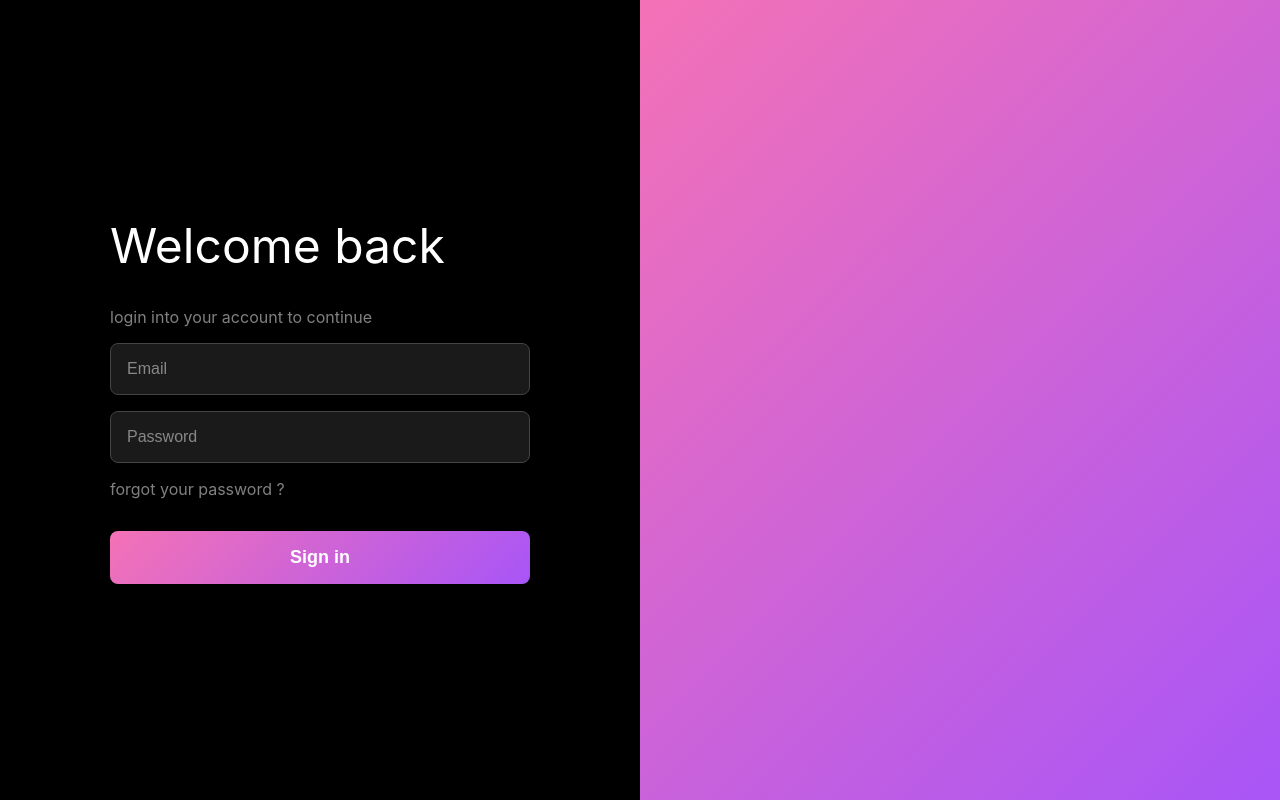
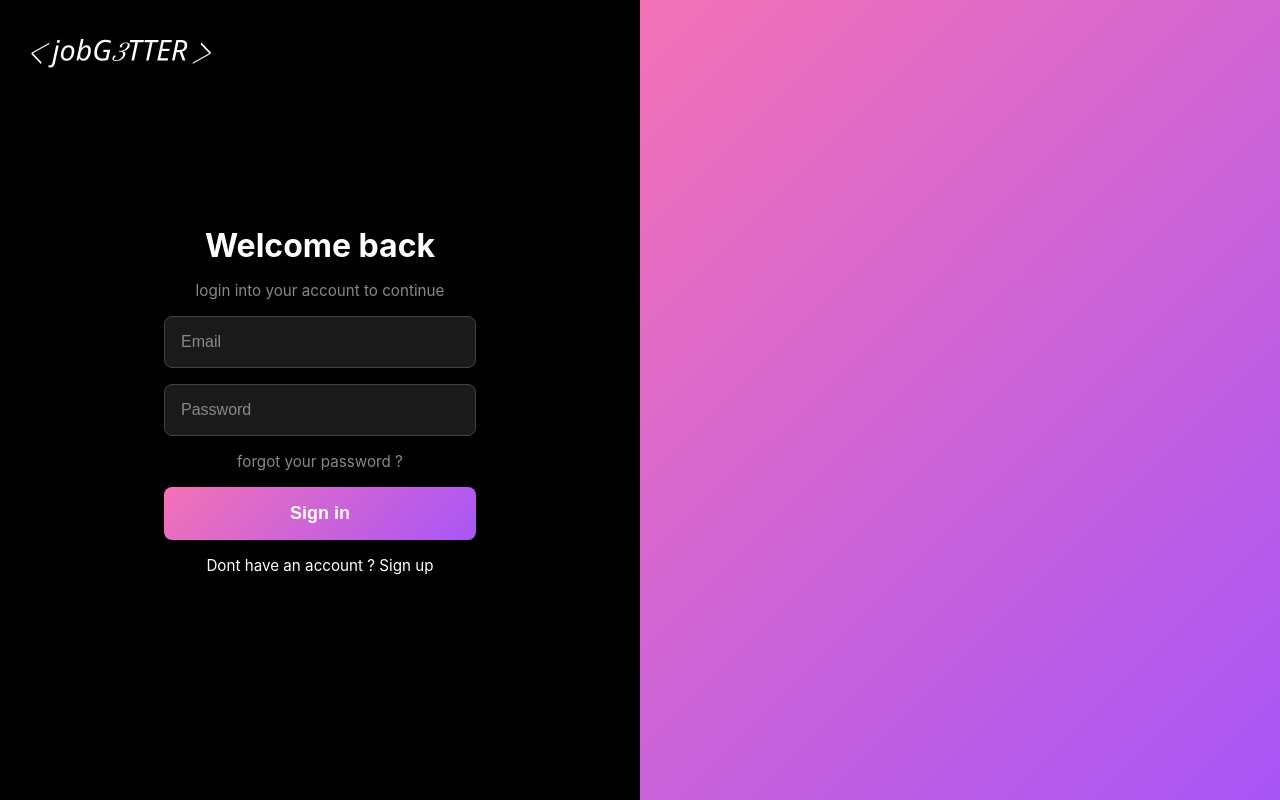
Before and after one commit to charly-2025/Job-Aggregator-Epitech, a React (Create React App) app in the folder app/frontend/: page / in a window 1280 px wide. Built offline with nearby package versions, Linux system fonts and the light colour scheme.

Commit message:
[FEAT](frontend) chose a name for the site, and put the logo on the lending page

```diff
--- a/app/frontend/src/App.css
+++ b/app/frontend/src/App.css
@@ -9,12 +9,12 @@ body, html {
 }
 
 /* PAGE SPLIT */
-
-
-
 .page-container {
   display: flex;
   height: 100vh;
+  width: 100vw;
+  overflow: hidden;
+  position: relative;
 }
 
 .left-side {
@@ -23,6 +23,8 @@ body, html {
   display: flex;
   justify-content: center;
   align-items: center;
+  position: relative;
+  overflow: hidden;
 }
 
 .right-side {
@@ -30,27 +32,21 @@ body, html {
   background: linear-gradient(135deg, #f472b6, #a855f7);
 }
 
-/*LOGIN */
-
-
-
+/* LOGIN */
 .login-container {
   display: flex;
   flex-direction: column;
   gap: 16px;
-  width: 420px;
+  width: 100%;
+  max-width: 360px;
+  padding: 0 24px;
+  text-align: center;
 }
 
-.login-header h2 {
-  color: white;
-  font-size: 2rem;
-  font-weight: bold;
-  margin-bottom: 8px;
-}
-
-.login-header p {
-  color: #888;
-  font-size: 0.95rem;
+.login-container form {
+  display: flex;
+  flex-direction: column;
+  gap: 16px;
 }
 
 .login-container input {
@@ -83,20 +79,29 @@ body, html {
   opacity: 0.9;
 }
 
-.login-container form {
-  display: flex;
-  flex-direction: column;
-  gap: 16px;
-}
-
- /* TEXT */
-
- .Text {
+/* TEXT */
+.Text {
   color: white;
-  font-size: 300%;
+  font-size: 2rem;
+  font-weight: bold;
 }
 
 .Subtext {
-  color: grey;
-  size: 70%;
+  color: #888;
+  font-size: 0.95rem;
 }
+
+.Text2 {
+  color: white;
+  font-size: 0.95rem;
+  text-align: center;
+}
+
+/* LOGO */
+.logo {
+  position: absolute;
+  top: 24px;
+  left: 24px;
+  width: 250px;
+  z-index: 10;
+}
--- a/app/frontend/src/App.js
+++ b/app/frontend/src/App.js
@@ -12,12 +12,12 @@ function App() {
 
   return (
     <div className="page-container">
-
+      <img src="/logo.png" alt="logo" className="logo" />
 
       <div className="left-side">
         <div className="login-container">
-        <div className="Text">Welcome back</div><i></i>
-        <div className="Subtext">login into your account to continue</div>
+          <div className="Text">Welcome back</div>
+          <div className="Subtext">login into your account to continue</div>
           <form onSubmit={handleSubmit}>
             <input
               type="email"
@@ -31,15 +31,14 @@ function App() {
               onChange={(e) => setPassword(e.target.value)}
               placeholder="Password"
             />
-            <div className="Subtext">forgot your password ?</div><i></i>
+            <div className="Subtext">forgot your password ?</div>
             <button type="submit">Sign in</button>
           </form>
+          <div className="Text2">Dont have an account ? Sign up</div>
         </div>
       </div>
 
-
       <div className="right-side"></div>
-
     </div>
   );
 }
```
Also changed, not shown: app/frontend/public/logo.png (added).
